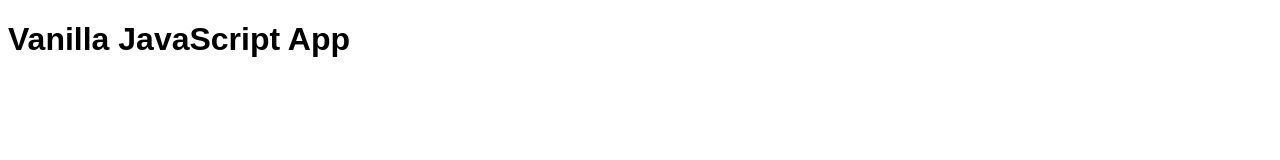
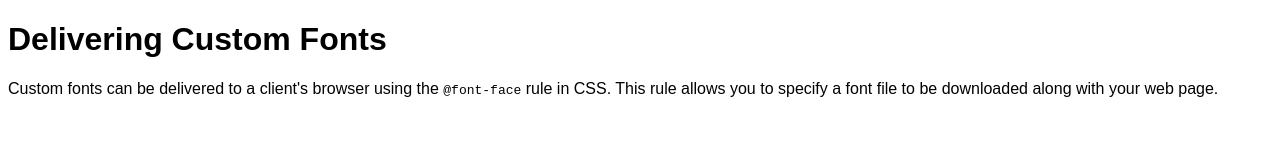
Before and after one commit to BSachin005/ITC-HWork3, a website: page src/index.html in a window 1280 px wide. Drawn offline with Linux system fonts and the light colour scheme.

Commit message:
Update index.html

```diff
--- a/src/index.html
+++ b/src/index.html
@@ -1,17 +1,16 @@
 <!DOCTYPE html>
 <html lang="en">
-
 <head>
   <meta charset="UTF-8">
   <meta name="viewport" content="width=device-width, initial-scale=1.0">
+  <title>Custom Font Delivery</title>
   <link rel="stylesheet" href="styles.css">
-  <title>Vanilla JavaScript App</title>
 </head>
-
 <body>
-  <main>
-    <h1>Vanilla JavaScript App</h1>
-  </main>
+  <h1>Delivering Custom Fonts</h1>
+  <p>
+    Custom fonts can be delivered to a client's browser using the <code>@font-face</code> rule in CSS.
+    This rule allows you to specify a font file to be downloaded along with your web page.
+  </p>
 </body>
-
 </html>
```
